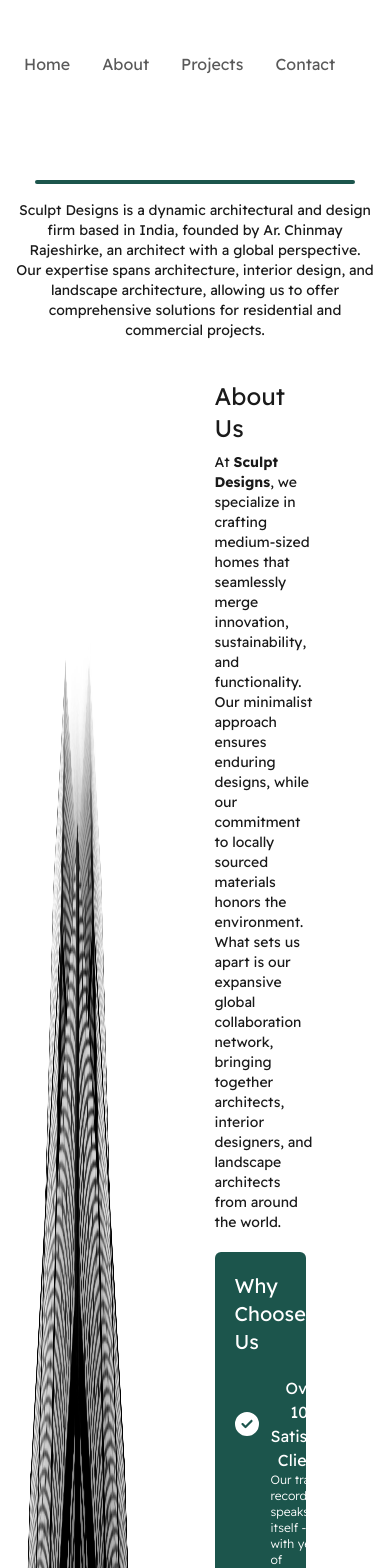
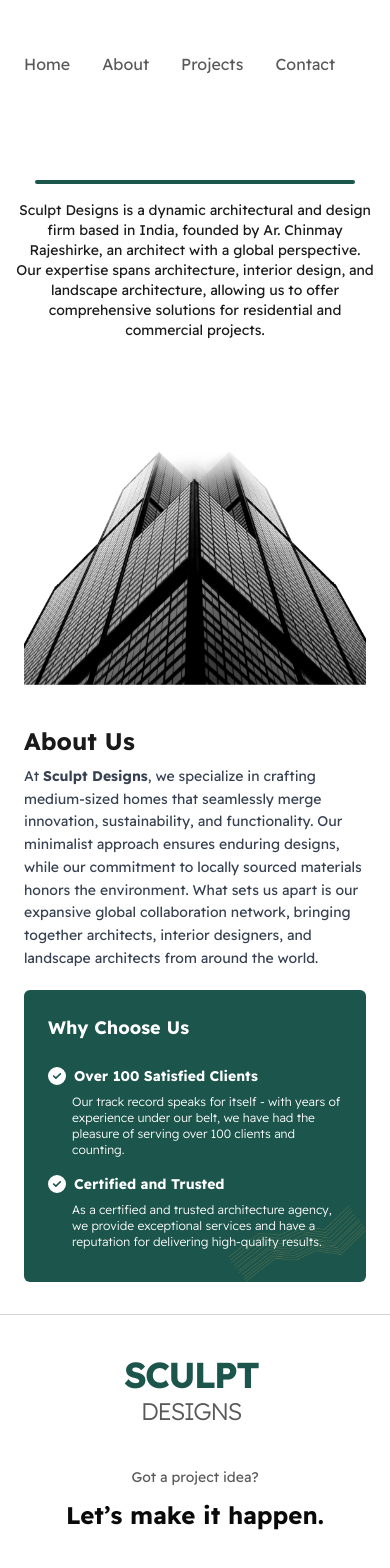
Before and after one commit to rupin-desai/sculpt-dev, a React (Vite) app: page /sculpt-dev/about in a window 390 px wide. Shown: the top 1568 px of the page. Built offline with nearby package versions, Linux system fonts and the light colour scheme; a web font is replaced by a local one.

Commit message:
Made about section responsive

```diff
--- a/src/components/AboutDetails.jsx
+++ b/src/components/AboutDetails.jsx
@@ -7,65 +7,70 @@ import AboutDetailsCard from "./AboutDetailsCard";
 
 const AboutDetails = ({ AboutText }) => {
   return (
-    <section className="flex flex-row bg-white py-0 justify-center text-black">
+    <section className="flex flex-col lg:flex-row bg-white py-8 justify-center text-black">
+      {/* Left Image Section */}
       <motion.div
-        className="flex w-1/2 justify-center text-center pr-20"
-        initial={{ y: "50%" }} // Start from 50% below the viewport (adjust as needed)
-        whileInView={{ y: 0 }} // Move to its normal position
-        transition={{ duration: 1 }} // Animation duration
+        className="flex w-full lg:w-1/2 justify-center lg:justify-end text-center px-6 lg:pr-20 mb-8 lg:mb-0"
+        initial={{ y: "50%" }}
+        whileInView={{ y: 0 }}
+        transition={{ duration: 1 }}
         viewport={{
-          amount: 0.25, // Trigger when 25% of the element is in the viewport
-          once: true, // Ensure it animates only once
+          amount: 0.25,
+          once: true,
         }}
       >
-        <img src={AboutLeft} alt="About Left" />
+        <img src={AboutLeft} alt="About Left" className="w-full max-w-sm lg:max-w-md" />
       </motion.div>
 
-      <div className="flex flex-col w-2/5 text-left my-auto pr-14 text-black">
+      {/* Text and Details Section */}
+      <div className="flex flex-col w-full lg:w-2/5 text-left px-6 lg:px-14 my-auto">
+        {/* Title */}
         <motion.div
-          className="flex text-2xl py-2"
-          initial={{ x: "100%", opacity: 0 }} // Start off-screen to the left with zero opacity
-          whileInView={{ x: 0, opacity: 1 }} // Slide to its normal position and fade in
-          transition={{ duration: 1 }} // Animation duration
-          viewport={{ once: true }} // Ensure the animation happens only once when the element comes into view
+          className="text-2xl font-bold py-2"
+          initial={{ x: "100%", opacity: 0 }}
+          whileInView={{ x: 0, opacity: 1 }}
+          transition={{ duration: 1 }}
+          viewport={{ once: true }}
         >
           About Us
         </motion.div>
 
+        {/* Description */}
         <motion.div
-          className="flex text-sm pb-5"
-          initial={{ x: "100%", opacity: 0 }} // Start off-screen to the left with zero opacity
-          whileInView={{ x: 0, opacity: 1 }} // Slide to its normal position and fade in
-          transition={{ duration: 1,delay: 0.2 }} // Animation duration
-          viewport={{ once: true }} // Ensure the animation happens only once when the element comes into view
+          className="text-sm text-gray-700 pb-5 leading-relaxed"
+          initial={{ x: "100%", opacity: 0 }}
+          whileInView={{ x: 0, opacity: 1 }}
+          transition={{ duration: 1, delay: 0.2 }}
+          viewport={{ once: true }}
         >
           {AboutText}
         </motion.div>
+
+        {/* Why Choose Us Section */}
         <motion.div
-          className="flex flex-col w-11/12 bg-green-900 rounded-md p-2 py-5 pr-10 mr-auto"
+          className="flex flex-col w-full bg-green-900 rounded-md p-4 py-6"
           style={{
-            backgroundImage: `url(${AboutDetailsCardBG})`, // path to your image
-            backgroundPosition: "bottom right", // position at the bottom right corner
-            backgroundSize: "50%", // adjust size as needed, 'contain' fits the image within the div
-            backgroundRepeat: "no-repeat", // ensures the image doesn't repeat
+            backgroundImage: `url(${AboutDetailsCardBG})`,
+            backgroundPosition: "bottom right",
+            backgroundSize: "40%",
+            backgroundRepeat: "no-repeat",
           }}
-          initial={{ x: "100%", opacity: 0 }} // Start off-screen to the left with zero opacity
-          whileInView={{ x: 0, opacity: 1 }} // Slide to its normal position and fade in
-          transition={{ duration: 1,delay:0.3 }} // Animation duration
-          viewport={{ once: true }} // Ensure the animation happens only once when the element comes into view
+          initial={{ x: "100%", opacity: 0 }}
+          whileInView={{ x: 0, opacity: 1 }}
+          transition={{ duration: 1, delay: 0.3 }}
+          viewport={{ once: true }}
         >
-          <div className="flex text-xl pl-3 pb-5 text-white">Why Choose Us</div>
+          {/* Card Title */}
+          <div className="text-lg font-semibold text-white mb-4 pl-2">Why Choose Us</div>
 
+          {/* Details Cards */}
           <AboutDetailsCard
             title="Over 100 Satisfied Clients"
-            description="Our track record speaks for itself - with years of experience under our belt, we have had
-            the pleasure of serving over 100 clients and counting."
+            description="Our track record speaks for itself - with years of experience under our belt, we have had the pleasure of serving over 100 clients and counting."
           />
-
           <AboutDetailsCard
-            title="Certified and trusted"
-            description="As a certified and trusted architecture agency, we provide exceptional services and
-            have a reputation for delivering high-quality results"
+            title="Certified and Trusted"
+            description="As a certified and trusted architecture agency, we provide exceptional services and have a reputation for delivering high-quality results."
           />
         </motion.div>
       </div>
--- a/src/components/AboutDetailsCard.jsx
+++ b/src/components/AboutDetailsCard.jsx
@@ -1,22 +1,15 @@
-import React from 'react';
-import { FontAwesomeIcon } from '@fortawesome/react-fontawesome';
-import { faCircleCheck } from '@fortawesome/free-solid-svg-icons';
+import React from "react";
+import { FontAwesomeIcon } from "@fortawesome/react-fontawesome";
+import { faCircleCheck } from "@fortawesome/free-solid-svg-icons";
 
 const AboutDetailsCard = ({ title, description }) => {
   return (
-    <div className="flex flex-col text- pl-3 pb-3 text-white">
-      <div className="flex flex-row text-center my-auto">
-        <div className="flex pr-3 my-auto">
-          <FontAwesomeIcon icon={faCircleCheck} className="text-white text-2xl" />
-        </div>
-        <div className="flex">{title}</div>
+    <div className="flex flex-col text-white p-2">
+      <div className="flex items-center mb-2">
+        <FontAwesomeIcon icon={faCircleCheck} className="text-white text-lg mr-2" />
+        <div className="text-sm font-semibold">{title}</div>
       </div>
-      <div className="flex flex-row">
-        <div className="flex pr-3 opacity-0">
-          <FontAwesomeIcon icon={faCircleCheck} className="text-white text-2xl" />
-        </div>
-        <div className="flex text-xs font-thin">{description}</div>
-      </div>
+      <div className="pl-6 text-xs font-light">{description}</div>
     </div>
   );
 };
```
